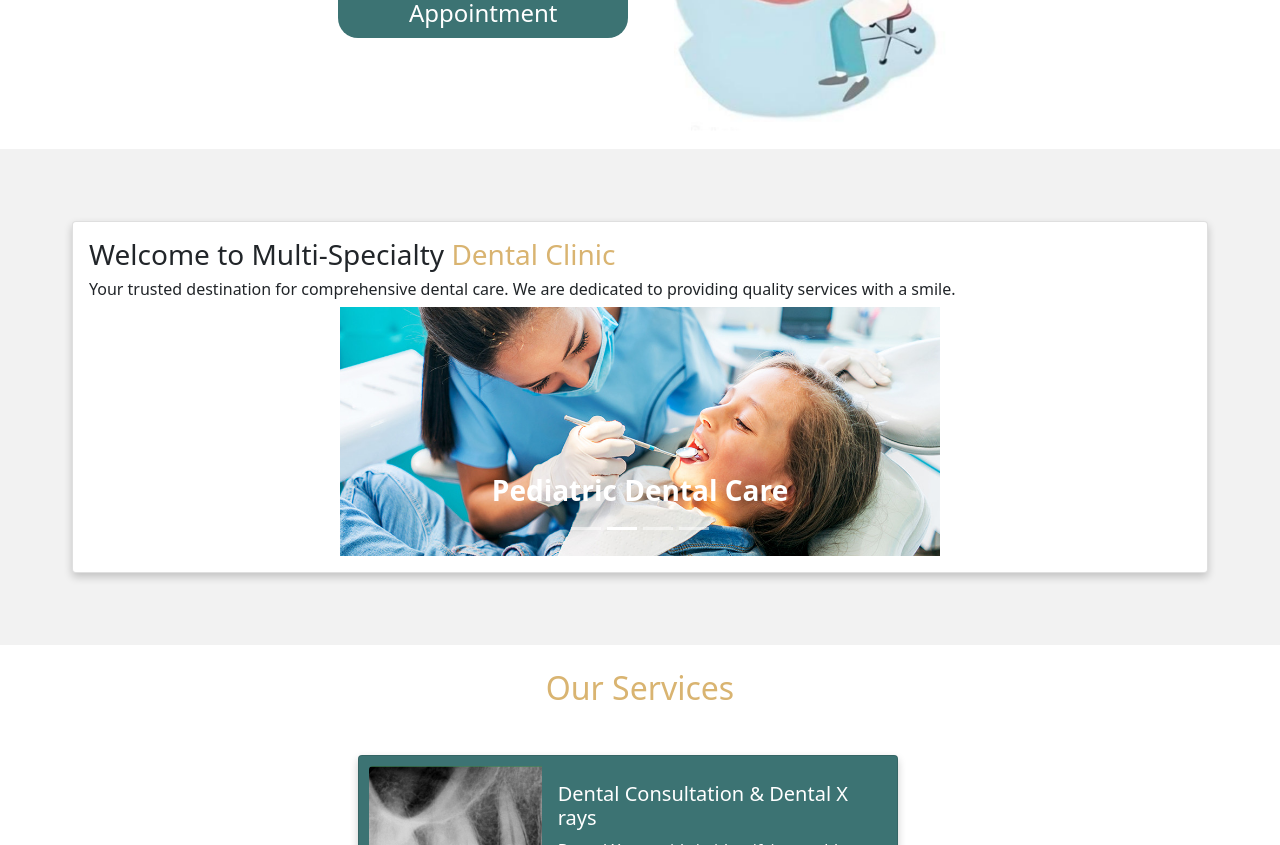
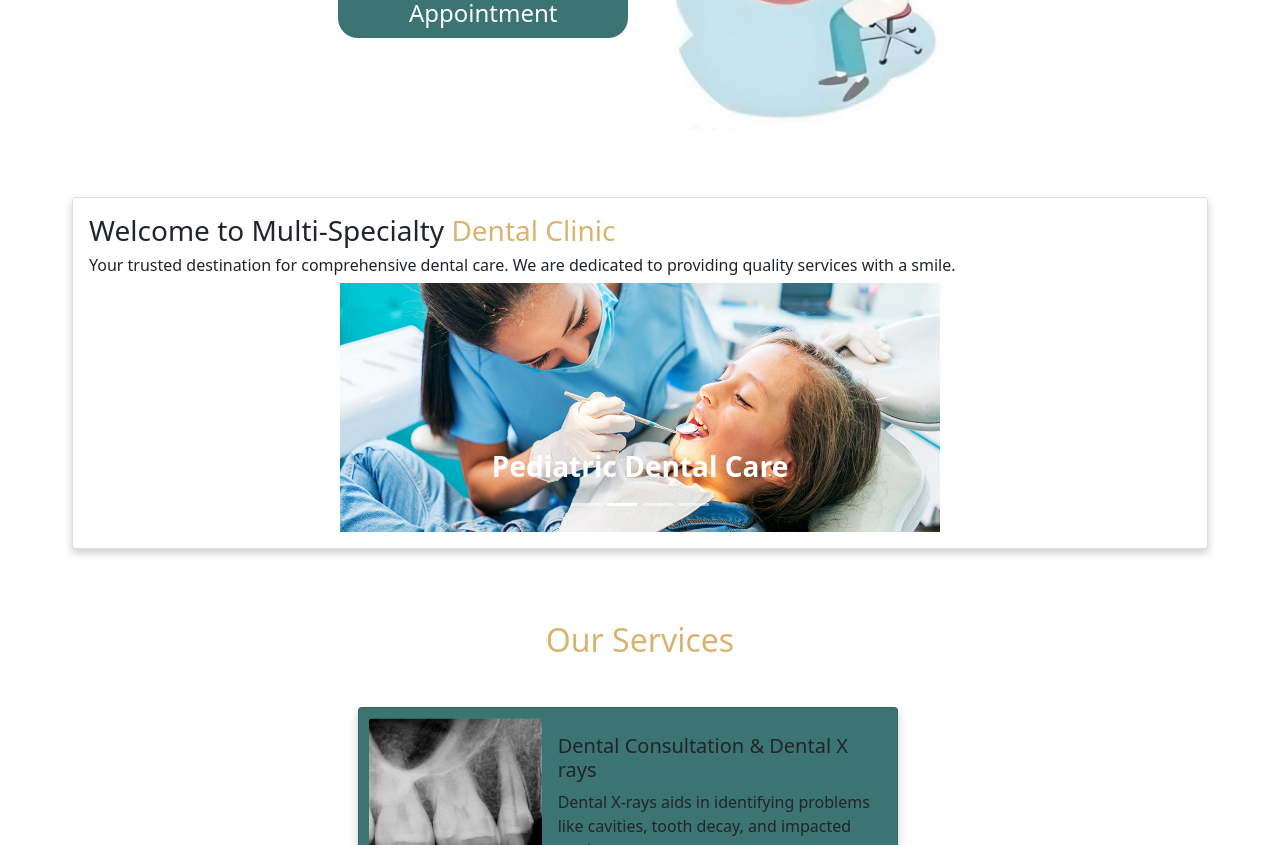
Before and after one commit to BonyRoy/Dr-Sagarika-Katkar, a React (Vite) app: page / in a window 1280 px wide. Shown: the part 520-1365 px from the top of the page. Built offline with nearby package versions, Linux system fonts and the light colour scheme.

Commit message:
Update Home.tsx

```diff
--- a/src/components/Home.tsx
+++ b/src/components/Home.tsx
@@ -47,10 +47,9 @@ const Home = () => {
           </div>
         </div>
       </section>
-      <br style={{color:'white', backgroundColor:'white'}}/>
       {/* Body-2 */}
       <section id='body-2'>
-        <div style={{ padding: '5%', backgroundColor: '#F2F2F2', width: '100%' }}>
+        <div style={{ padding: '5%', backgroundColor: 'white', width: '100%' }}>
           {/* Welcome Card */}
           <div className="card">
             <div className="card-body">
@@ -63,8 +62,7 @@ const Home = () => {
         </div>
       </section>
       {/* Services Component */}
-      <section id='services' style={{color:'white'}}>
-        <br/>
+      <section id='services'>
         <Services />
       </section>
       {/* Testimonials Card */}
```
